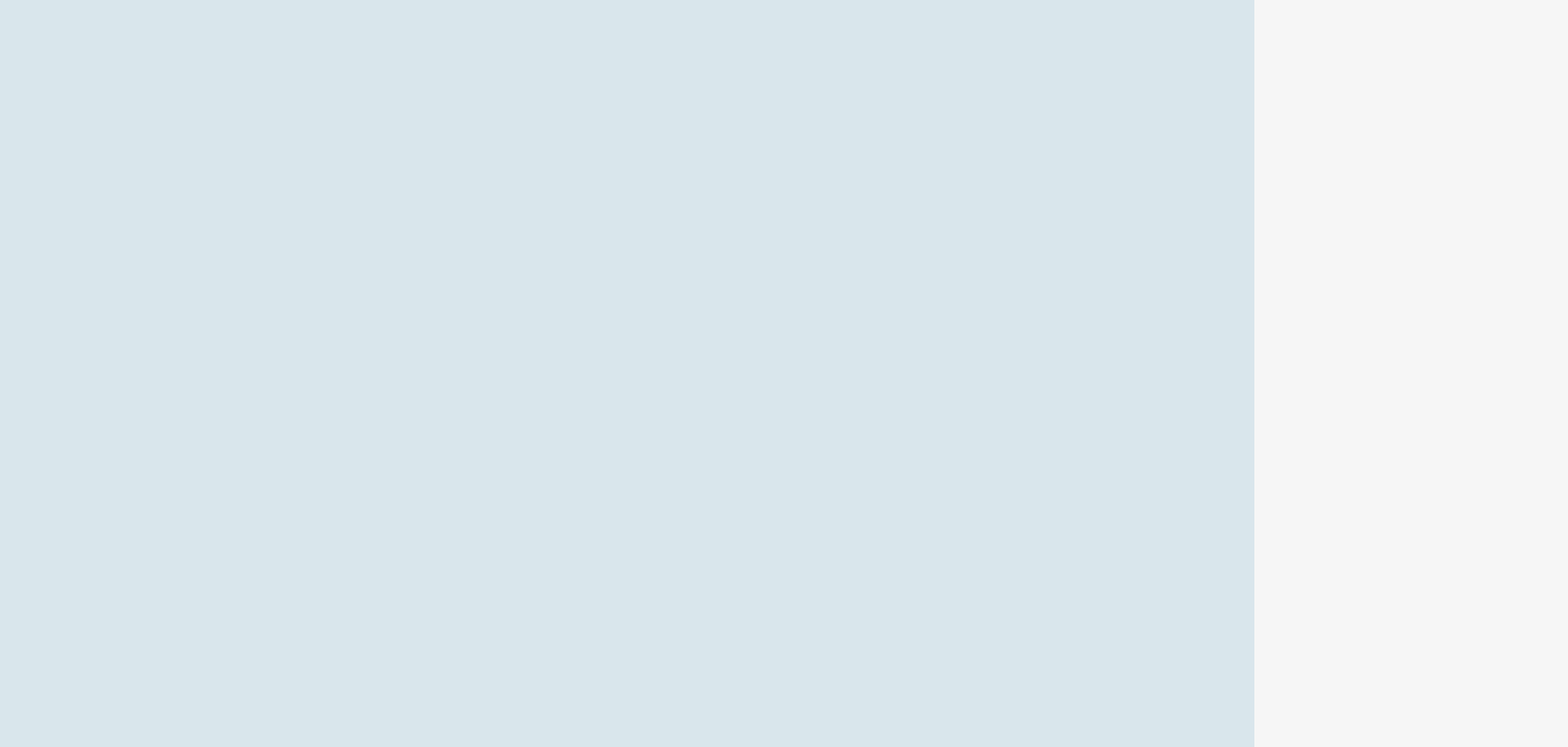
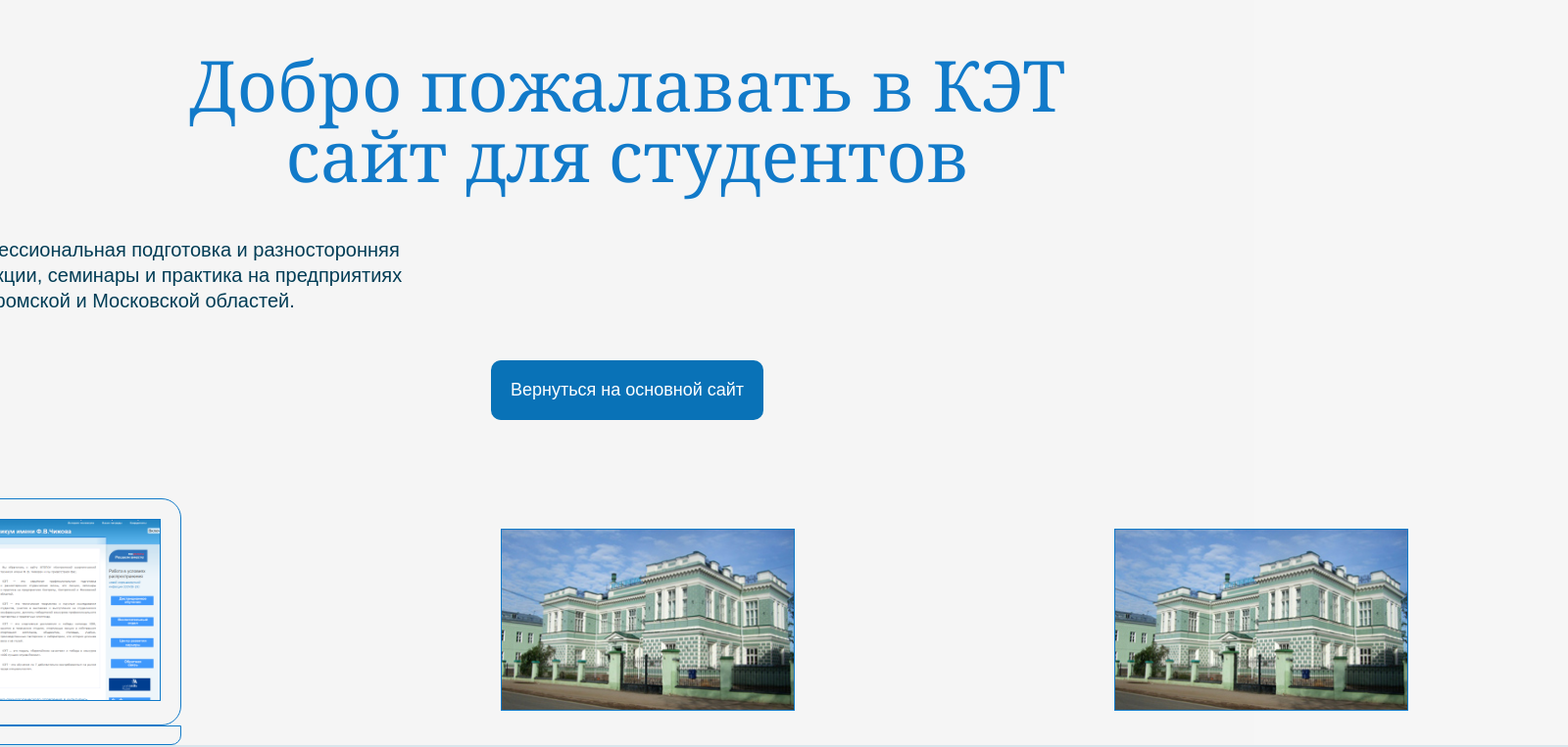
Before and after one commit to Alexrus-cyber/KetEnterprise, a React (Create React App) app: page / in a window 1280 px wide. Shown: the part 120-883 px from the top of the page at 98% size, 1600 px wide, since content can reach past the window. Built offline with nearby package versions, Linux system fonts and the light colour scheme.

Commit message:
Landing page

```diff
--- a/src/App.js
+++ b/src/App.js
@@ -3,11 +3,11 @@
 import {BrowserRouter, Route, Routes} from "react-router-dom";
 import {Landing} from "./Components/Landing/Landing";
 
-function App() {
+function App(props) {
   return (
       <BrowserRouter>
           <div className="App">
-              <Header/>
+              <Header />
               <Routes>
                   <Route path={'/'} element={<Landing/>}></Route>
               </Routes>
--- a/src/Components/Header/Dropdown/Dropdown.jsx
+++ b/src/Components/Header/Dropdown/Dropdown.jsx
@@ -2,14 +2,14 @@
 import {NavLink} from "react-router-dom";
 import React from "react";
 
-export const Dropdown = () => {
+export const Dropdown = (props) => {
     return (
         <div  className={styles.dropdownContainer}>
-            <NavLink   to={'Poster'} className={({ isActive }) => (isActive ? styles.active : styles.link)}>Абитуриенту</NavLink>
+            <NavLink to={props.linksPath} className={({ isActive }) => (isActive ? styles.active : styles.link)}>{props.linkName}</NavLink>
             <div  className={styles.dropdown}>
-                <a href='#'>ПРИЕМНАЯ КОМИССИЯ</a>
-                <a href="#">Сделай свой выбор</a>
-                <a href="#">Специальности</a>
+                <a href='#3443'>ПРИЕМНАЯ КОМИССИЯ</a>
+                <a href="#4343">Сделай свой выбор</a>
+                <a href="#43">Специальности</a>
             </div>
         </div>
     )
--- a/src/Components/Header/Header.jsx
+++ b/src/Components/Header/Header.jsx
@@ -1,19 +1,14 @@
 import { useState, useEffect } from "react";
 import React from "react";
-import { Navbar, Nav, Container } from "react-bootstrap";
+import { Navbar, Nav } from "react-bootstrap";
 import styles from './Header.module.css';
 import { NavLink} from "react-router-dom";
 import image from './img/100040000000000000027262.png'
-import gsap from 'gsap'
 import {Dropdown} from "./Dropdown/Dropdown";
 
-export const Header = () => {
+export const Header = (props) => {
     const [scrolled, setScrolled] = useState(false);
-    const [active, setActive] = useState(0);
-    const ref = React.createRef();
-
-
-
+  //  const ref = React.createRef();
 
     useEffect(() => {
         const onScroll = () => {
@@ -41,25 +36,10 @@
                     <Nav className={styles.containerLinks}>
                         <div className={styles.dropdownContainer}>
                             <NavLink end to={'/'}  className={({ isActive }) => (isActive ? activeLink : normalLink)} >Главная</NavLink>
-
                         </div>
-                       <Dropdown/>
-                        <div className={styles.dropdownContainer}>
-                            <NavLink to="Banner"  className={({ isActive }) => (isActive ? styles.active : styles.link)}>Сведения об образовательной организации</NavLink>
-                            <div className={styles.dropdown}>
-                                <a href='#'>Link 1</a>
-                                <a href="#">Link 2</a>
-                                <a href="#">Link 3</a>
-                            </div>
-                        </div>
-                        <div className={styles.dropdownContainer}>
-                            <NavLink to="Help"  className={({ isActive }) => (isActive ? styles.active : styles.link)}>Информация о техникуме</NavLink>
-                            <div className={styles.dropdown}>
-                                <a href='#'>Link 1</a>
-                                <a href="#">Link 2</a>
-                                <a href="#">Link 3</a>
-                            </div>
-                        </div>
+                       <Dropdown linkName = {'Абитуриенту'} linksPath = {'Profile'}/>
+                       <Dropdown linkName = {'Сведения об образовательной организации'} linksPath = {'Profile1'}/>
+                       <Dropdown linkName = {'Информация о техникуме'} linksPath = {'Profile2'}/>
                     </Nav>
                 </div>
                 <div style={{width: 256, height : 58.19, display: "flex", justifyContent: "right"}}>
--- a/src/Components/Landing/Landing.jsx
+++ b/src/Components/Landing/Landing.jsx
@@ -6,6 +6,7 @@
     return (
         <div className={styles.Landing}>
                 <WelcomePage/>
+
         </div>
     )
 }
--- a/src/Components/Landing/Landing.module.css
+++ b/src/Components/Landing/Landing.module.css
@@ -1,5 +1,5 @@
 .Landing{
-    background-color: #d9e6ec;
+    background-color: #f5f5f5;
     width: 100%;
     padding-top: 100px;
     display: flex;
--- /dev/null
+++ b/src/Components/Landing/WelcomePage/Title/Title.jsx
@@ -0,0 +1,14 @@
+import styles from "../Welcome.module.css";
+
+export const Title = () => {
+   return(
+       <div className={styles.title}>
+           <div className={styles.titleContainer}>
+               <h1 className={styles.h1}>
+                   <span className={styles.span}>Добро пожалавать в КЭТ</span>
+                   <span className={styles.span}>сайт для студентов</span>
+               </h1>
+           </div>
+       </div>
+   )
+}
--- a/src/Components/Landing/WelcomePage/Welcome.module.css
+++ b/src/Components/Landing/WelcomePage/Welcome.module.css
@@ -4,8 +4,112 @@
     padding: 50px;
     justify-content: center;
     height: 100vh;
+    text-align: center;
 }
 .welcome{
     display: inline-block;
 
 }
+.title{
+    font-family: -apple-system,BlinkMacSystemFont,"Segoe UI","Roboto","Oxygen-Sans","Ubuntu","Cantarell","Helvetica Neue",sans-serif;
+    font-size: 18px;
+    font-weight: 400;
+    font-style: normal;
+    line-height: 125%;
+    color: inherit;
+}
+.titleContainer{
+    display: inline-block;
+}
+.h1{
+    color: #117ac9;
+    line-height: 100%;
+    font-size: 72px;
+    font-weight: 500;
+    font-family: Recoleta,Georgia,"Times New Roman",Times,serif;
+}
+.span{
+    font-size: inherit;
+    font-family: inherit;
+    font-weight: inherit;
+    font-style: inherit;
+    line-height: inherit;
+    color: inherit;
+    display: block;
+}
+.text{
+    margin-top: 3em;
+    margin-left: 50px;
+    text-align: center;
+    max-width: 750px;
+}
+
+.p{
+    font-style: normal;
+    font-weight: 400;
+    font-size: 20px;
+    line-height: 130%;
+    color: #003c55;
+    width: 750px;
+}
+
+.superTitle{
+    padding: 20px 20px 0;
+}
+
+.buttonContainer{
+    margin-top: 3em;
+}
+.button{
+    padding: 20px;
+    background-color: #0972b7;
+    color: white;
+    font-size: 18px;
+    cursor: pointer;
+    border-radius: 10px;
+    transition-duration: 0.5s;
+}
+.button:hover{
+    background-color: #135f93;
+
+}
+.third{
+    width: 1920px;
+    height: 20vh;
+    background-color: #d9e6ec;
+}
+.second{
+    display: flex;
+    justify-content: space-around;
+    align-items: center;
+    margin-top: 5em;
+    width: 100%;
+}
+
+.imageLap{
+    padding: 20px;
+    border: 1px solid #117ac9;
+    border-radius: 20px;
+}
+
+.imageLaptop{
+    width: 300px;
+    height: 186px;
+    border: 1px solid #117ac9;
+}
+.imageLine{
+    width: 100%;
+    height: 20px;
+
+    border-bottom-left-radius: 10px ;
+    border-bottom-right-radius: 10px ;
+    border: 1px solid #117ac9;
+}
+.flex {
+    display: flex;
+    justify-content: center;
+    align-items: center;
+}
+.inlineBlock{
+    display: inline-block;
+}
--- a/src/Components/Landing/WelcomePage/WelcomePage.jsx
+++ b/src/Components/Landing/WelcomePage/WelcomePage.jsx
@@ -1,13 +1,48 @@
 import styles from './Welcome.module.css'
-
+import {Title} from "./Title/Title";
+import image from './Ket.PNG'
+import image1 from './zdanieKET4.jpg'
 
 export const WelcomePage = () => {
     return (
             <div className={styles.container}>
                 <div className={styles.welcome}>
-                        <div></div>
-                        <div></div>
-                        <div></div>
+                    <div className={styles.superTitle}>
+                            <Title/>
+                        <div className={styles.buttonContainer}>
+                            <p className={styles.p}>
+                                КЭТ — это серьёзная профессиональная подготовка и
+                                разносторонняя студенческая жизнь, это лекции, семинары и
+                                практика на предприятиях Костромы, Костромской и Московской областей.
+                            </p>
+                        </div>
+                            <div className={styles.buttonContainer}>
+                                <a style={{textDecoration: "none", color: "white"}} href={'http://spo-ket.ru/'}>  <button className={styles.button}>Вернуться на основной сайт</button></a>
+                            </div>
+                    </div>
+                        <div className={styles.second}>
+                            <div className={styles.flex}>
+                                <div className={styles.inlineBlock}>
+                                    <div className={styles.imageLap}>
+                                        <img className={styles.imageLaptop} src={image} alt={''}/>
+                                    </div>
+                                    <div className={styles.imageLine}></div>
+                                </div>
+                            </div>
+                            <div>
+                                <div>
+                                    <img className={styles.imageLaptop}  src={image1} alt={''}/>
+                                </div>
+                            </div>
+                            <div>
+                                <div>
+                                    <img className={styles.imageLaptop}  src={image1} alt={''}/>
+                                </div>
+                            </div>
+                        </div>
+                        <div className={styles.third}>
+
+                        </div>
                 </div>
             </div>
 
--- /dev/null
+++ b/src/Redux/State.js
@@ -0,0 +1,10 @@
+export let state = {
+    headerPage: {
+        linksName: [
+            { name: 'Абитуриенту' , path : 'Banner'},
+            { name: 'Сведения об образовательной организации' , path : 'Banner'},
+            { name: 'Информация о техникуме' , path : 'Banner'},
+        ],
+
+    }
+}
--- a/src/index.js
+++ b/src/index.js
@@ -3,11 +3,12 @@
 import './index.css';
 import App from './App';
 import reportWebVitals from './reportWebVitals';
+import {state} from './Redux/State'
 
 const root = ReactDOM.createRoot(document.getElementById('root'));
 root.render(
   <React.StrictMode>
-    <App />
+    <App appState = {state}/>
   </React.StrictMode>
 );
 
```
Also changed, not shown: src/Components/Redux/State.js (deleted, +0 -15 lines), src/Components/Landing/WelcomePage/Ket.PNG (added), src/Components/Landing/WelcomePage/zdanieKET4.jpg (added).
